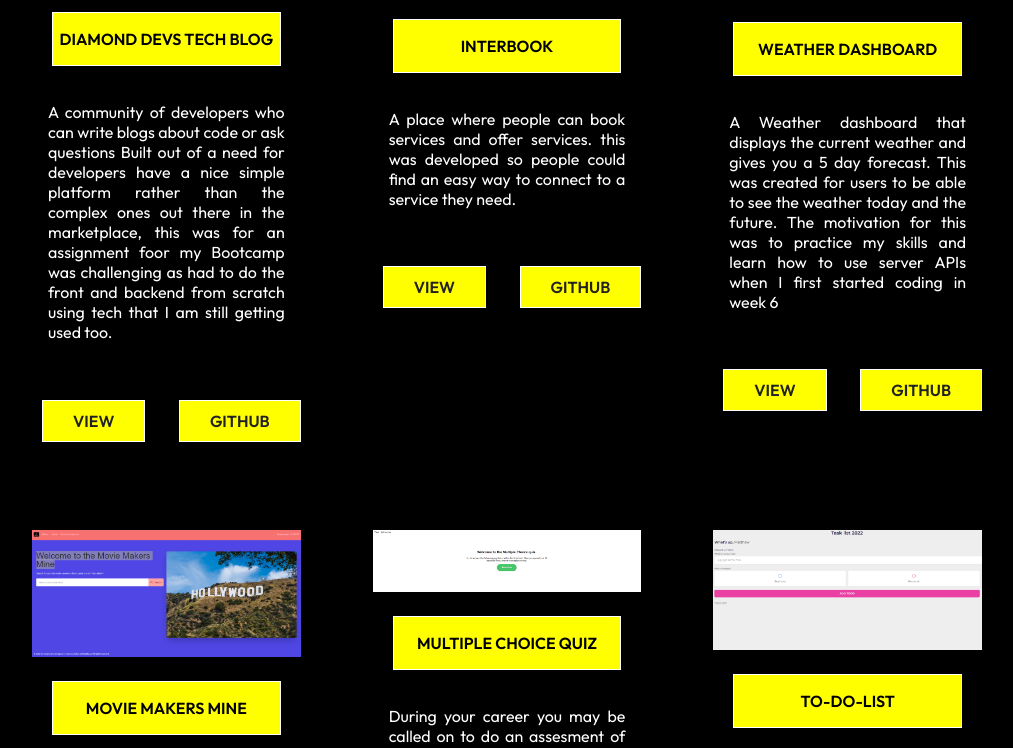
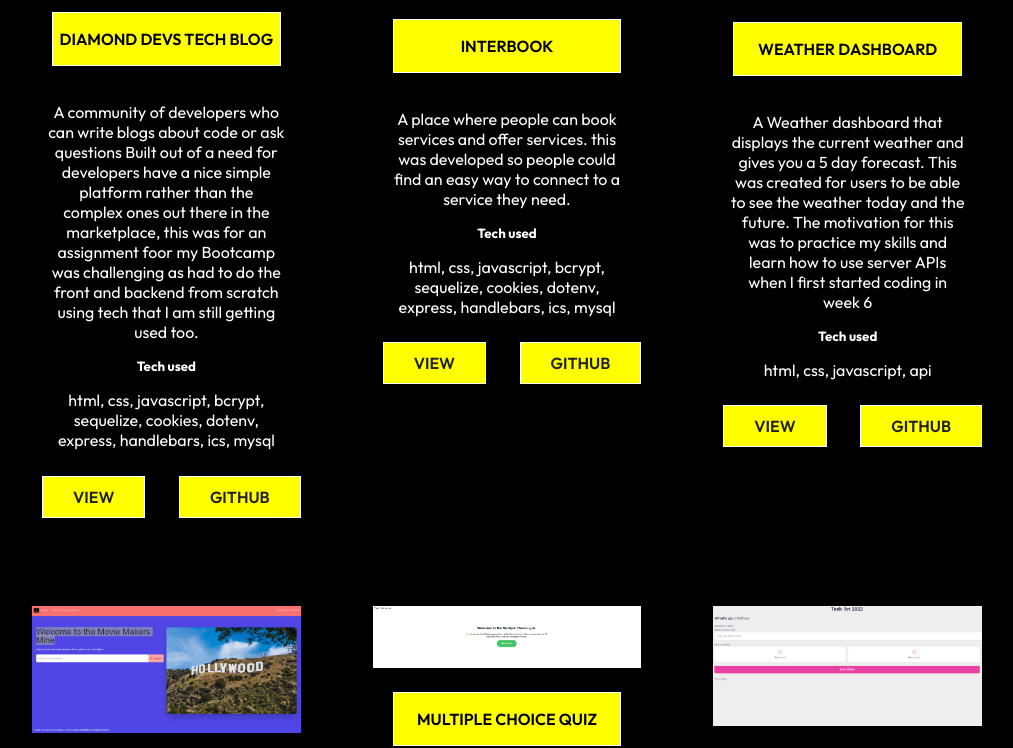
Before and after one commit to breakfireaus/react-portfolio, a React (Create React App) app: page /portfolio in a window 1280 px wide. Shown: the part 854-1602 px from the top of the page, without its empty margins (133-1146 px from the left). Built offline with nearby package versions, Linux system fonts and the light colour scheme.

Commit message:
updated portfolio page and fixed bugs

```diff
--- a/src/components/Project.js
+++ b/src/components/Project.js
@@ -5,6 +5,7 @@ import ProjectData from './ProjectCardData'
 import React from 'react'
 
 const Project = () => {
+  console.log({ProjectData})
   return (
     <div className='work-container'>
       <h1 className='project-heading'>Projects</h1>
@@ -18,6 +19,7 @@ const Project = () => {
               text={val.text}
               view={val.view}
               github={val.github}
+              tech={val.tech}
             />
           )
         })}
--- a/src/components/ProjectCard.js
+++ b/src/components/ProjectCard.js
@@ -2,12 +2,14 @@ import './ProjectCardStyle.css';
 import React from 'react';
 
 const ProjectCard = (props) => {
+  console.log(props);
   return (
     <div className='project-card'>
       <img src={props.imagesource} alt='Project Imagery' />
       <h2 className='project-title'>{props.title}</h2>
       <div className='project-details'>
         <p>{props.text}</p>
+        <h5>Tech used</h5>
         <p>{props.tech}</p>
 
         <div className='project-buttons'>
--- a/src/components/ProjectCardData.js
+++ b/src/components/ProjectCardData.js
@@ -9,9 +9,10 @@ const ProjectData = [
   {
     imagesource: project1,
     title: 'Diamond Devs Tech Blog',
+    tech: 'html, css, javascript, bcrypt, sequelize, cookies, dotenv, express, handlebars, ics, mysql',
     text: 'A community of developers who can write blogs about code or ask questions Built out of a need for developers have a nice simple platform rather than the complex ones out there in the marketplace, this was for an assignment foor my Bootcamp was challenging as had to do the front and backend from scratch using tech that I am still getting used too.',
     view: 'https://diamond-developers-tech-blog.herokuapp.com/',
-    tech: 'HTML, CSS, JAVASCRIPT, BCRYPT, sequelize, cookies, dotenv, express, handlebars, ics, mysql',
+
     github: 'https://github.com/breakfireaus/diamond-developers-tech-blog',
   },
   {
@@ -19,14 +20,14 @@ const ProjectData = [
     title: 'Interbook',
     text: 'A place where people can book services and offer services. this was developed so people could find an easy way to connect to a service they need.',
     view: 'https://inter-book.herokuapp.com/signin',
-    tech: 'HTML, CSS, JAVASCRIPT, BCRYPT, sequelize, cookies, dotenv, express, handlebars, ics, mysql',
+    tech: 'html, css, javascript, bcrypt, sequelize, cookies, dotenv, express, handlebars, ics, mysql',
     github: 'https://github.com/breakfireaus/Inter-book',
   },
   {
     imagesource: project3,
     title: 'Weather Dashboard',
     text: 'A Weather dashboard that displays the current weather and gives you a 5 day forecast. This was created for users to be able to see the weather today and the future. The motivation for this was to practice my skills and learn how to use server APIs when I first started coding in week 6',
-    tech: 'HTML, CSS, JAVASCRIPT, API',
+    tech: 'html, css, javascript, api',
     view: 'https://breakfireaus.github.io/weather-dashboard/',
     github: 'https://github.com/breakfireaus/weather-dashboard',
   },
@@ -35,7 +36,7 @@ const ProjectData = [
     title: 'Movie Makers Mine',
     text: 'Welcome to the Movie Makers Mine, The purpose of this project was to create a one-stop-shop for movie enthusiasts to find a goldmine of information about their favourite movies. The site currently allows users to search a movie title and find information about the movie plotline and ratings.',
     view: 'https://breakfireaus.github.io/Movie-database/',
-    tech: 'HTML, CSS, JAVASCRIPT',
+    tech: 'html, css, javascript',
     github: 'https://github.com/breakfireaus/Movie-database',
   },
   {
@@ -43,7 +44,7 @@ const ProjectData = [
     title: 'Multiple Choice Quiz',
     text: 'During your career you may be called on to do an assesment of coding to get a job, I created this so I can do a multiple choice quiz if required. I learnt how to use Javascript and web api functionality in a website.',
     view: 'https://breakfireaus.github.io/multiple-choice-quiz/',
-    tech: 'HTML, CSS, JAVASCRIPT',
+    tech: 'html, css, javascript',
     github: 'https://github.com/breakfireaus/multiple-choice-quiz',
   },
   {
@@ -51,7 +52,7 @@ const ProjectData = [
     title: 'To-do-List',
     text: 'A Very simple to do list App',
     view: 'https://breakfireaus.github.io/todo-list/',
-    tech: 'HTML, CSS, JAVASCRIPT',
+    tech: 'html, css, javascript',
     github: 'https://github.com/breakfireaus/todo-list',
   },
 ];
--- a/src/components/ProjectCardStyle.css
+++ b/src/components/ProjectCardStyle.css
@@ -30,9 +30,12 @@
   font-size: 1rem;
   color: white;
   padding: 1rem;
-  text-align: justify;
+  text-align: center;
 }
-
+.project-details h5 {
+  color: white;
+  text-align: center;
+}
 .project-buttons {
   display: flex;
   justify-content: space-between;
```
